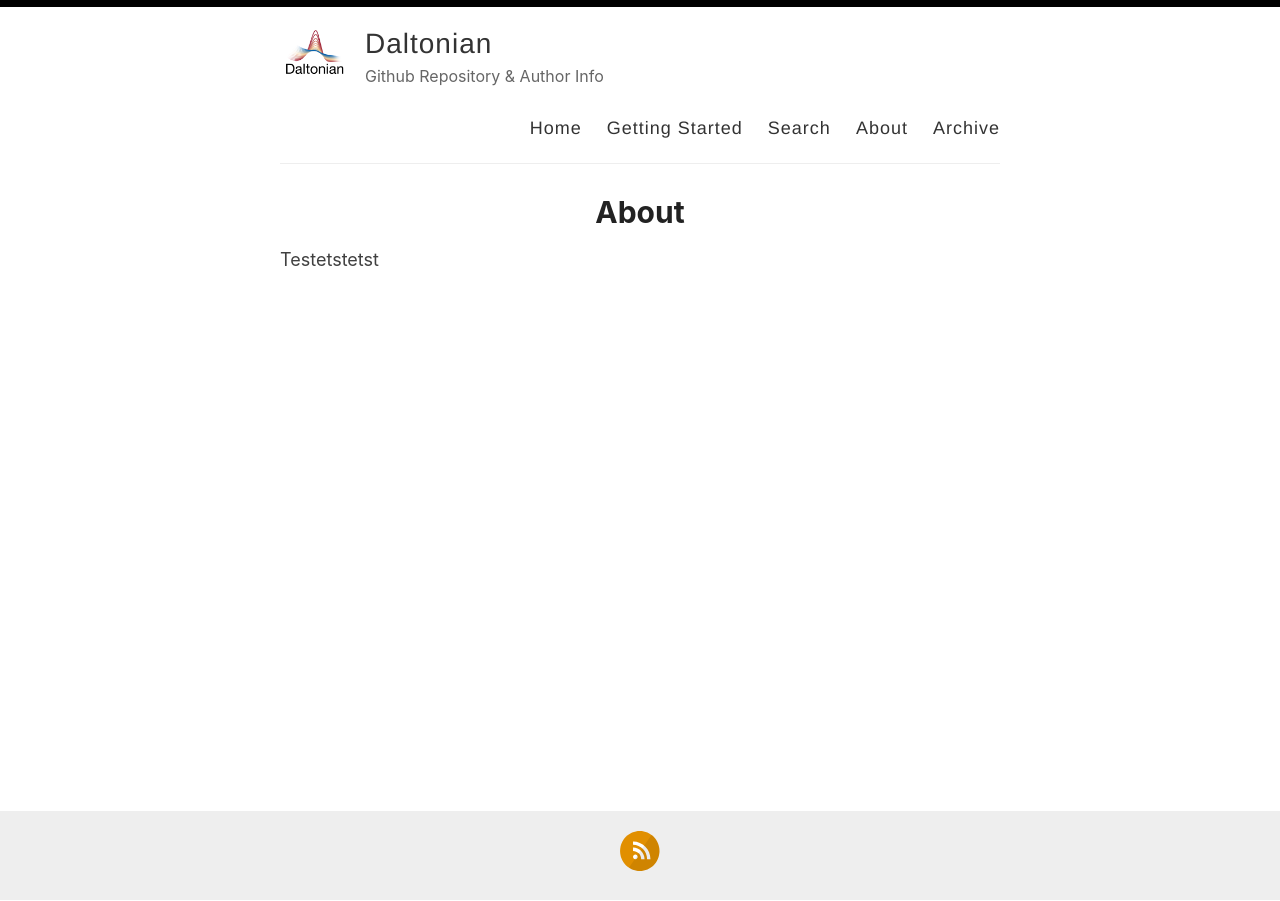
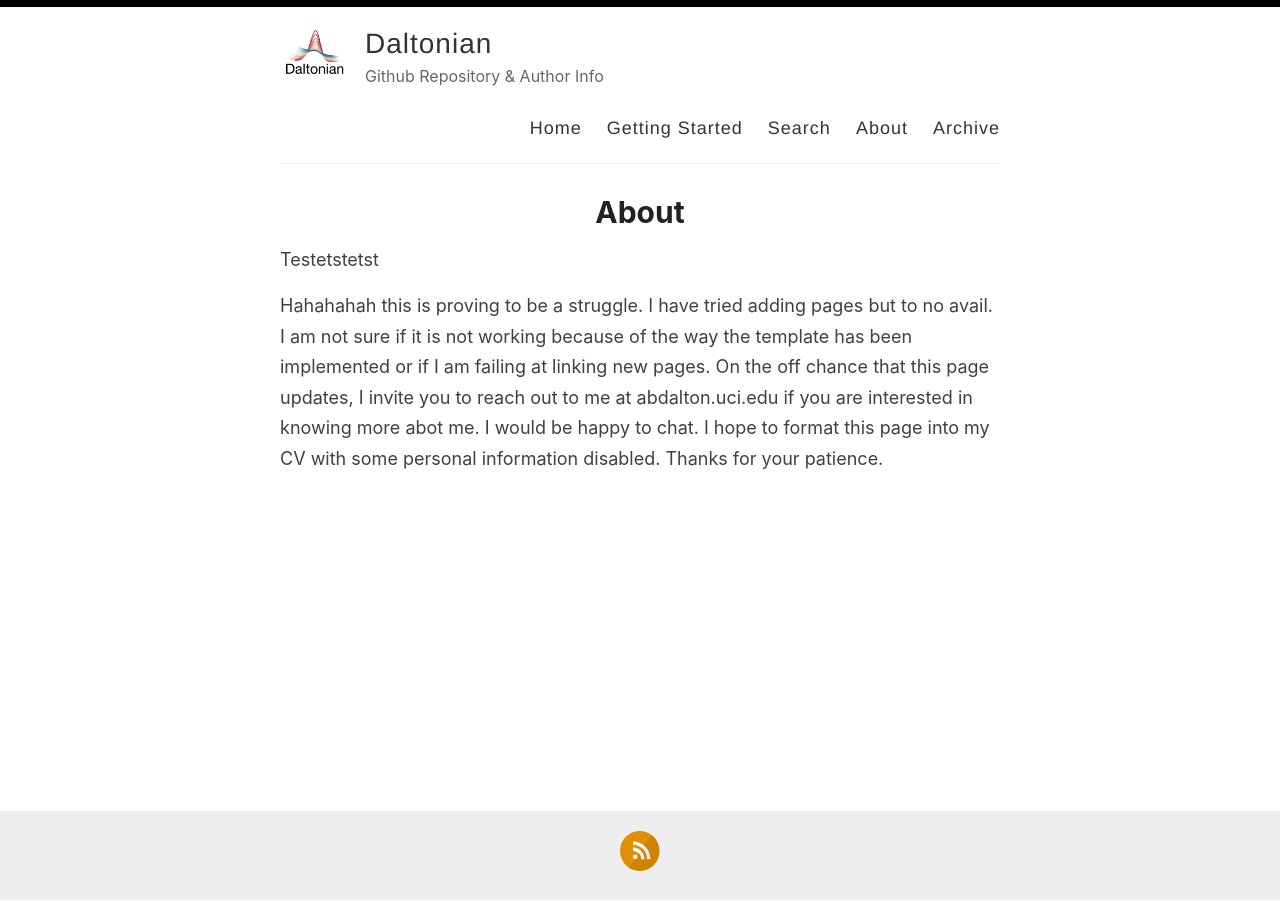
Before and after one commit to daltonian/daltonian.github.io, a Jekyll site: the page built from _pages/about.md, in a window 1280 px wide. Built offline with Jekyll 4.4.1, drawn with Linux system fonts in a browser that asks for light colours.

Commit message:
Update about.md

```diff
--- a/_pages/about.md
+++ b/_pages/about.md
@@ -5,3 +5,6 @@ permalink: /about/
 ---
 
 Testetstetst
+
+
+Hahahahah this is proving to be a struggle. I have tried adding pages but to no avail. I am not sure if it is not working because of the way the template has been implemented or if I am failing at linking new pages. On the off chance that this page updates, I invite you to reach out to me at abdalton.uci.edu if you are interested in knowing more abot me. I would be happy to chat. I hope to format this page into my CV with some personal information disabled. Thanks for your patience.
```
